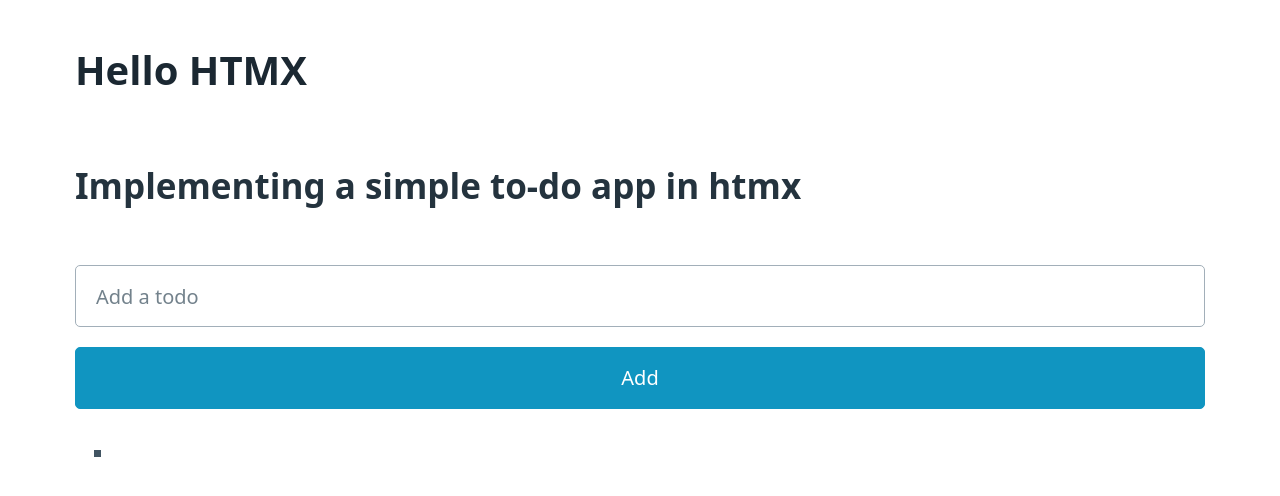
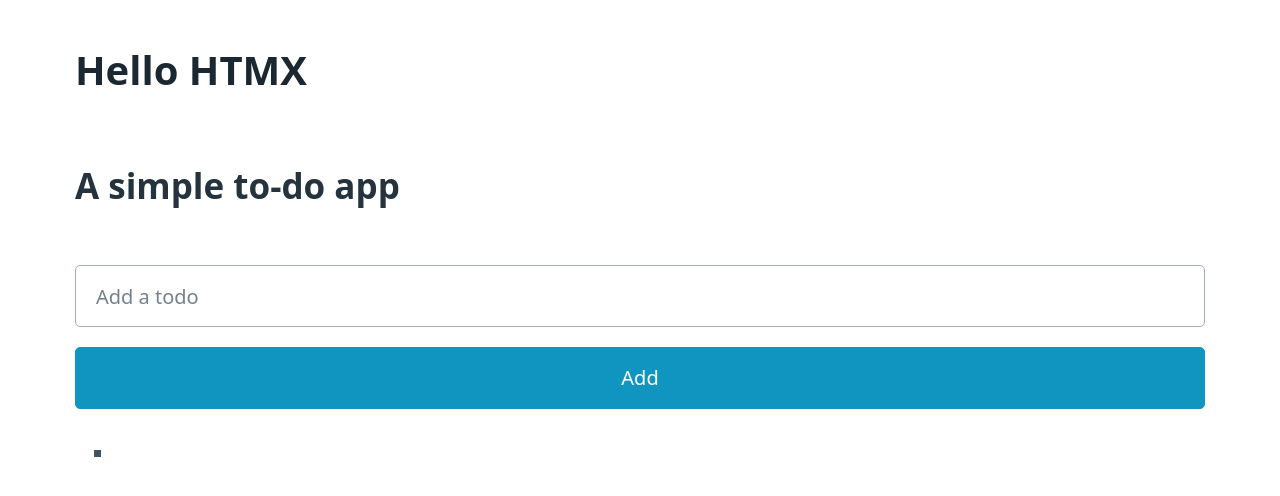
Before and after one commit to devmrin/try-htmx, a website: page public/index.html in a window 1280 px wide. Drawn offline with nearby package versions, Linux system fonts and the light colour scheme.

Commit message:
fix: h2 copy

```diff
--- a/public/index.html
+++ b/public/index.html
@@ -10,7 +10,7 @@
 <body>
     <div class="container">
         <h1>Hello HTMX</h1>
-        <h2>Implementing a simple to-do app in htmx</h2>
+        <h2>A simple to-do app</h2>
 
         <form hx-post="/add" hx-target="#todo-list">
             <input type="text" name="task" placeholder="Add a todo" required>
```
